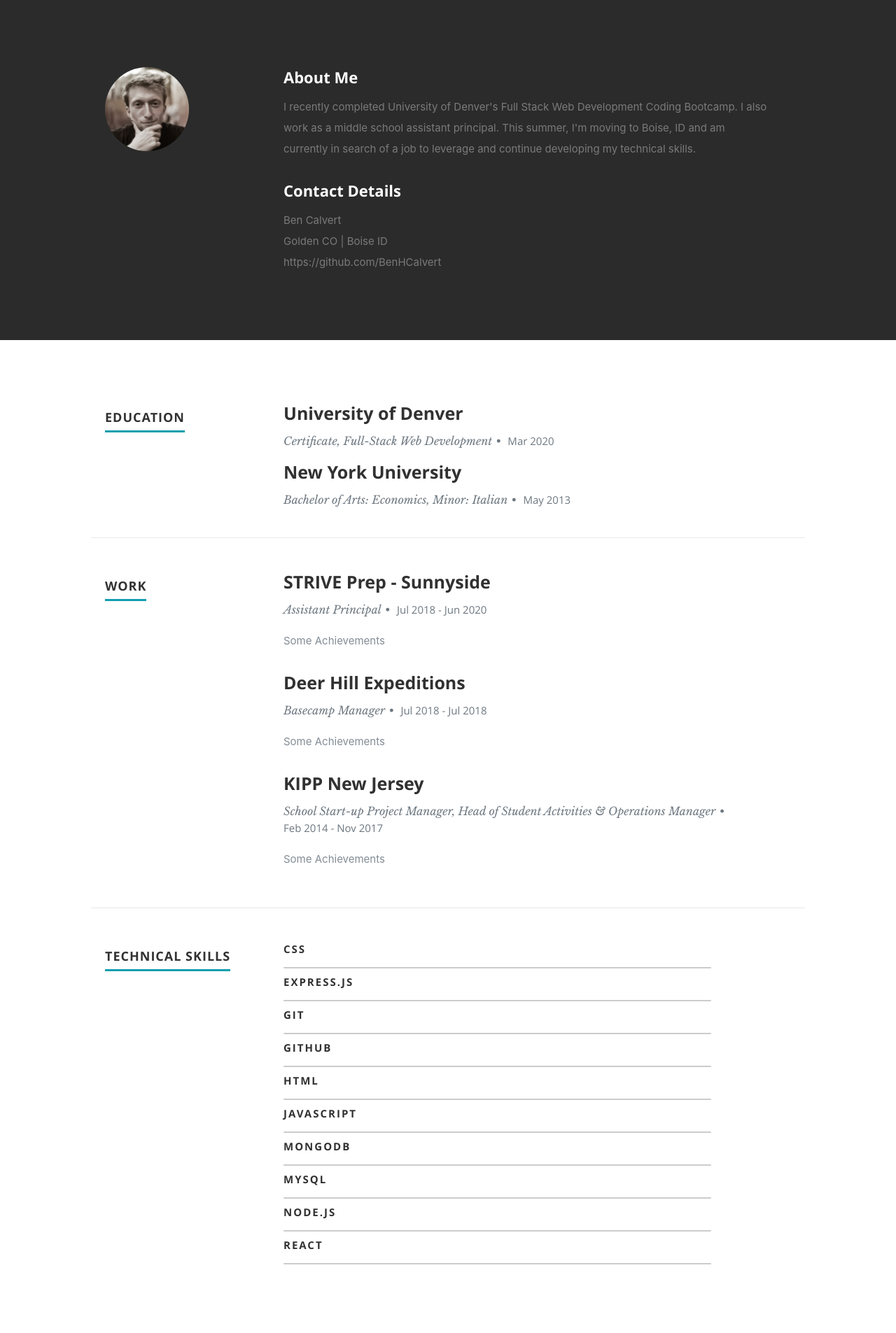
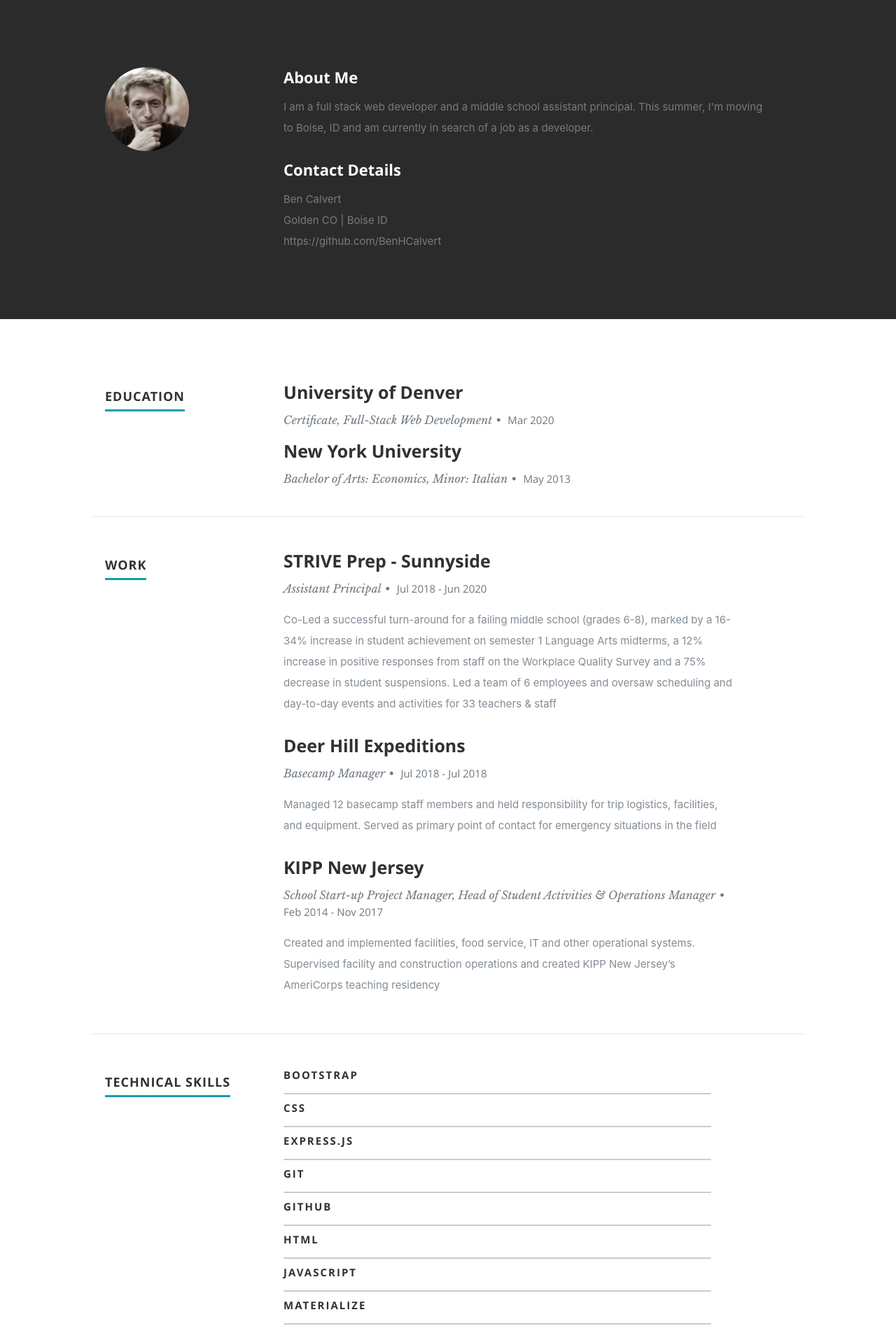
Before and after one commit to BenHCalvert/ReactPortfolio, a React (Create React App) app: page / in a window 1280 px wide. Shown: the part 800-2705 px from the top of the page at 70% size. Built offline with nearby package versions, Linux system fonts and the light colour scheme.

Commit message:
changed contactme component. Added resume info for past jobs

```diff
--- a/src/components/ContactMe.js
+++ b/src/components/ContactMe.js
@@ -7,19 +7,19 @@ export default class ContactMe extends Component {
           <div className="row section-head">
             <div className="ten columns">
               <p className="lead">
-              Feel free to contact me on LinkedIn
+              Feel free to contact me on <a href={resumeData.linkedinId} target="blank"> LinkedIn</a>.
               </p>
             </div>
           </div>
-          <div className="row">
+          {/* <div className="row">
             <aside className="eigth columns footer-widgets">
               <div className="widget">
                 <h4>
-                  <a href="{resumeData.linkedinId}"> LinkedIn</a>
+                  <a href={resumeData.linkedinId} target="blank"> LinkedIn</a>
                 </h4>
               </div>
             </aside>
-          </div>
+          </div> */}
         </section>
         );
   }
--- a/src/resumeData.js
+++ b/src/resumeData.js
@@ -2,7 +2,7 @@ let resumeData = {
   "imagebaseurl": "https://github.com/BenHCalvert",
   "name": "Ben Calvert",
   "role": "full stack web developer and middle school assistant principal",
-  "linkedinId": "https://www.linkedin.com/in/benjamin-calvert-62978438/",
+  "linkedinId": "https://linkedin.com/in/benjamin-calvert-62978438/",
   "roleDescription": "",
   "socialLinks": [
     {
@@ -16,7 +16,7 @@ let resumeData = {
       "className": "fa fa-github"
     }
   ],
-  "aboutme": "I recently completed University of Denver's Full Stack Web Development Coding Bootcamp. I also work as a middle school assistant principal. This summer, I'm moving to Boise, ID and am currently in search of a job to leverage and continue developing my technical skills.",
+  "aboutme": "I am a full stack web developer and a middle school assistant principal. This summer, I'm moving to Boise, ID and am currently in search of a job as a developer.",
   "address": "Golden CO | Boise ID",
   "website": "https://github.com/BenHCalvert",
   "education": [
@@ -41,7 +41,7 @@ let resumeData = {
       "YearOfLeaving": "2020",
       "MonthofStarting": "Jul",
       "YearOfStarting": "2018",
-      "Achievements": "Some Achievements"
+      "Achievements": "Co-Led a successful turn-around for a failing middle school (grades 6-8), marked by a 16-34% increase in student achievement on semester 1 Language Arts midterms, a 12% increase in positive responses from staff on the Workplace Quality Survey and a 75% decrease in student suspensions. Led a team of 6 employees and   oversaw scheduling and day-to-day events and activities for 33 teachers & staff"
     },
     {
       "CompanyName": "Deer Hill Expeditions",
@@ -50,7 +50,7 @@ let resumeData = {
       "YearOfLeaving": "2018",
       "MonthofStarting": "Jul",
       "YearOfStarting": "2018",
-      "Achievements": "Some Achievements"
+      "Achievements": "Managed 12 basecamp staff members and held  responsibility for trip logistics, facilities, and equipment. Served as primary point of contact for emergency situations in the field"
     },
     {
       "CompanyName": "KIPP New Jersey",
@@ -59,11 +59,14 @@ let resumeData = {
       "YearOfLeaving": "2017",
       "MonthofStarting": "Feb",
       "YearOfStarting": "2014",
-      "Achievements": "Some Achievements"
+      "Achievements": "Created and implemented facilities, food service, IT and other operational systems. Supervised facility and construction operations and created KIPP New Jersey’s AmeriCorps teaching residency "
     }
   ],
   "skillsDescription": "Ben Calvert's technical skills",
   "skills": [
+    {
+      "skillname": "Bootstrap"
+    },
     {
       "skillname": "CSS"
     },
@@ -83,6 +86,9 @@ let resumeData = {
       "skillname": "JavaScript"
     },
     {
+      "skillname": "Materialize"
+    },
+    {
       "skillname": "MongoDB"
     },
     {
@@ -90,6 +96,9 @@ let resumeData = {
     },
     {
       "skillname": "Node.js"
+    },
+    {
+      "skillname": "Progressive Web Apps"
     },
     {
       "skillname": "React"
```
Also changed, not shown: src/components/Resume.js (+6 -8 lines).
